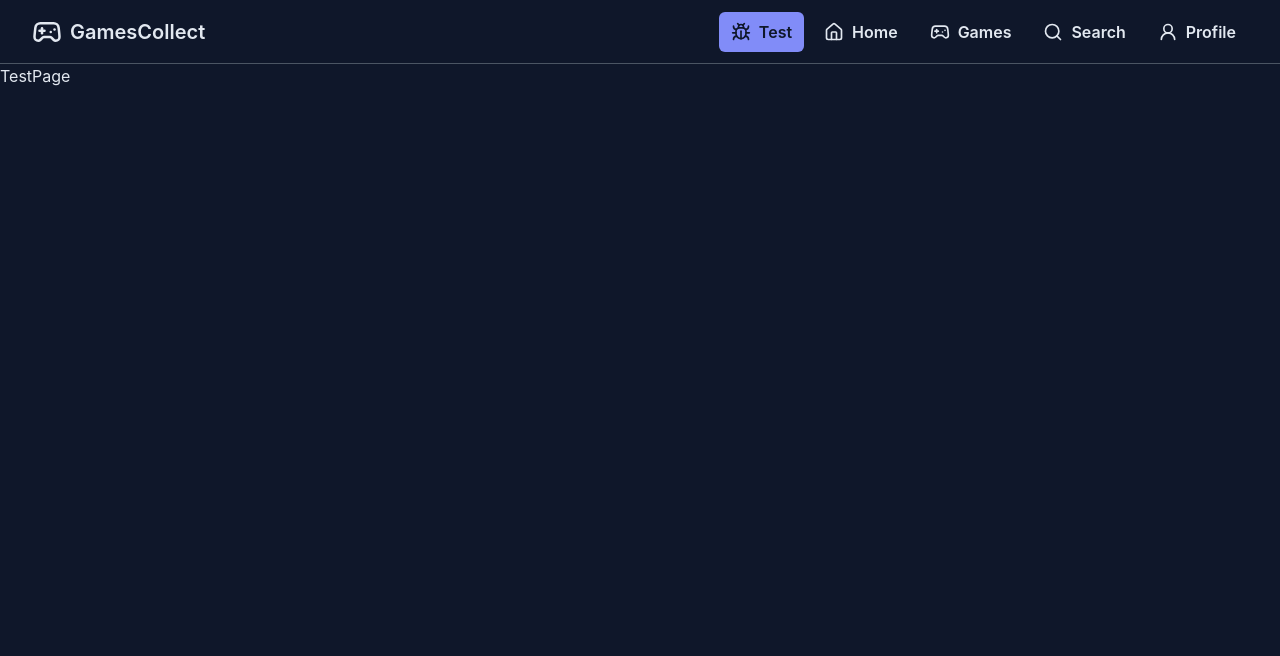
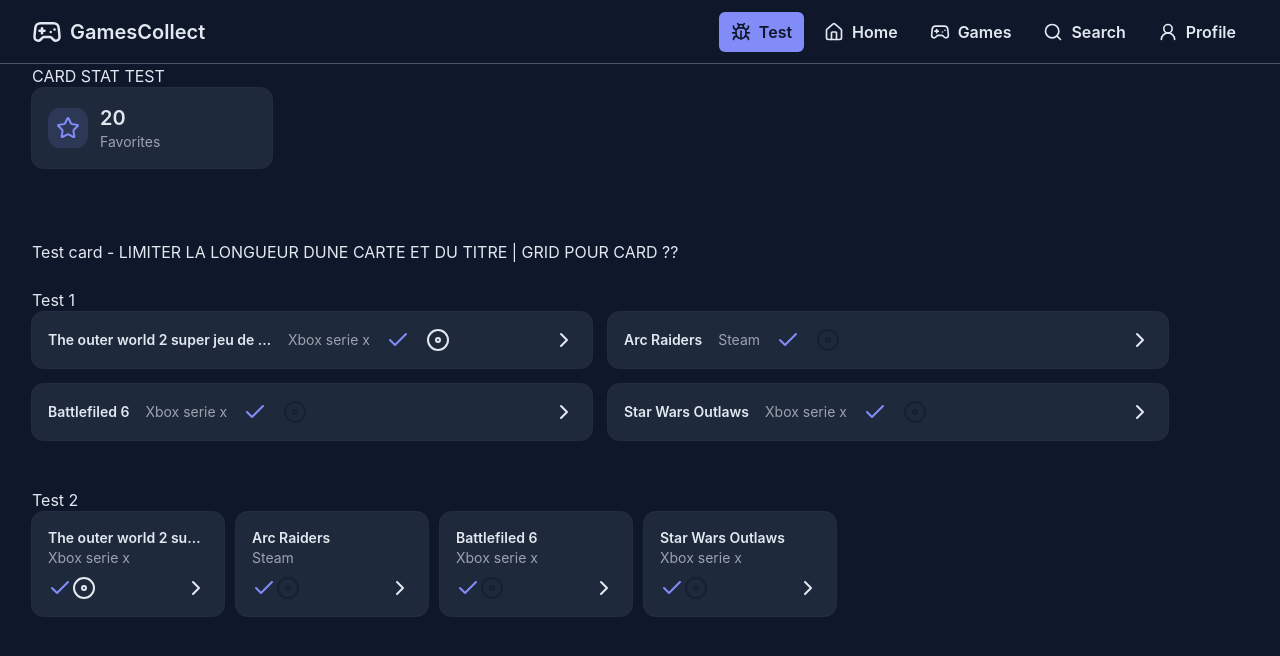
Before and after one commit to tomab23/GamesCollect, a React (Vite) app: page /test in a window 1280 px wide. Shown: the top 656 px of the page. Built offline with nearby package versions, Linux system fonts and the light colour scheme.

Commit message:
add card stat test

```diff
--- a/src/components/tests/CardStatTest.tsx
+++ b/src/components/tests/CardStatTest.tsx
@@ -1,11 +1,20 @@
-import { Card } from "../ui/card"
+import { Star } from "lucide-react";
+import { Card, CardContent } from "../ui/card";
 
 const CardStatTest = () => {
   return (
-    <Card>
-      stat
+    <Card className="w-60">
+      <CardContent className="flex items-center gap-3">
+        <div className="p-2 rounded-xl bg-primary/15">
+          <Star className="text-primary" />
+        </div>
+        <div>
+          <p className="text-xl font-semibold">20</p>
+          <p className="text-muted-foreground">Favorites</p>
+        </div>
+      </CardContent>
     </Card>
-  )
-}
+  );
+};
 
-export default CardStatTest
+export default CardStatTest;
--- a/src/pages/HomePage.tsx
+++ b/src/pages/HomePage.tsx
@@ -1,8 +1,5 @@
-import CardGamesDeux from "@/components/tests/CardGamesDeux";
-import CardGameUn from "@/components/tests/CardGameUn";
 import Header from "@/components/layout/Header";
 import { Button } from "@/components/ui/button";
-import { GamesMockTest } from "@/helpers/GameMockTest";
 import { Plus } from "lucide-react";
 import { useTranslation } from "react-i18next";
 
@@ -24,29 +21,7 @@
       </Button>
       <p>HomePage</p>
       <p>LANGUE : {t("TEST")} </p>
-      <br />
-      <br />
-      <br />
-      <br />
-      <div>
-        <p>Test card - LIMITER LA LONGUEUR DUNE CARTE ET DU TITRE | GRID POUR CARD ??</p> <br />
-        <div>
-          <p>Test 1</p>
-          <div className="flex gap-4 flex-wrap">
-            {GamesMockTest.map((game) => (
-              <CardGameUn key={game.id} game={game} />
-            ))}
-          </div>
-          <br />
-          <br />
-          <p>Test 2</p>
-          <div className="flex gap-3 flex-wrap">
-            {GamesMockTest.map((game) => (
-              <CardGamesDeux key={game.id} game={game} />
-            ))}
-          </div>
-        </div>
-      </div>
+
     </div>
   );
 };
--- a/src/pages/TestPage.tsx
+++ b/src/pages/TestPage.tsx
@@ -1,7 +1,37 @@
+import CardGamesDeux from "@/components/tests/CardGamesDeux"
+import CardGameUn from "@/components/tests/CardGameUn"
+import CardStatTest from "@/components/tests/CardStatTest"
+import { GamesMockTest } from "@/helpers/GameMockTest"
 
 const TestPage = () => {
   return (
-    <div>TestPage</div>
+    <div className="contenu">
+      <p>CARD STAT TEST</p>
+      <div>
+        <CardStatTest />
+      </div>
+
+      <br /><br /><br />
+            <div>
+        <p>Test card - LIMITER LA LONGUEUR DUNE CARTE ET DU TITRE | GRID POUR CARD ??</p> <br />
+        <div>
+          <p>Test 1</p>
+          <div className="flex gap-4 flex-wrap">
+            {GamesMockTest.map((game) => (
+              <CardGameUn key={game.id} game={game} />
+            ))}
+          </div>
+          <br />
+          <br />
+          <p>Test 2</p>
+          <div className="flex gap-3 flex-wrap">
+            {GamesMockTest.map((game) => (
+              <CardGamesDeux key={game.id} game={game} />
+            ))}
+          </div>
+        </div>
+      </div>
+    </div>
   )
 }
 
```
